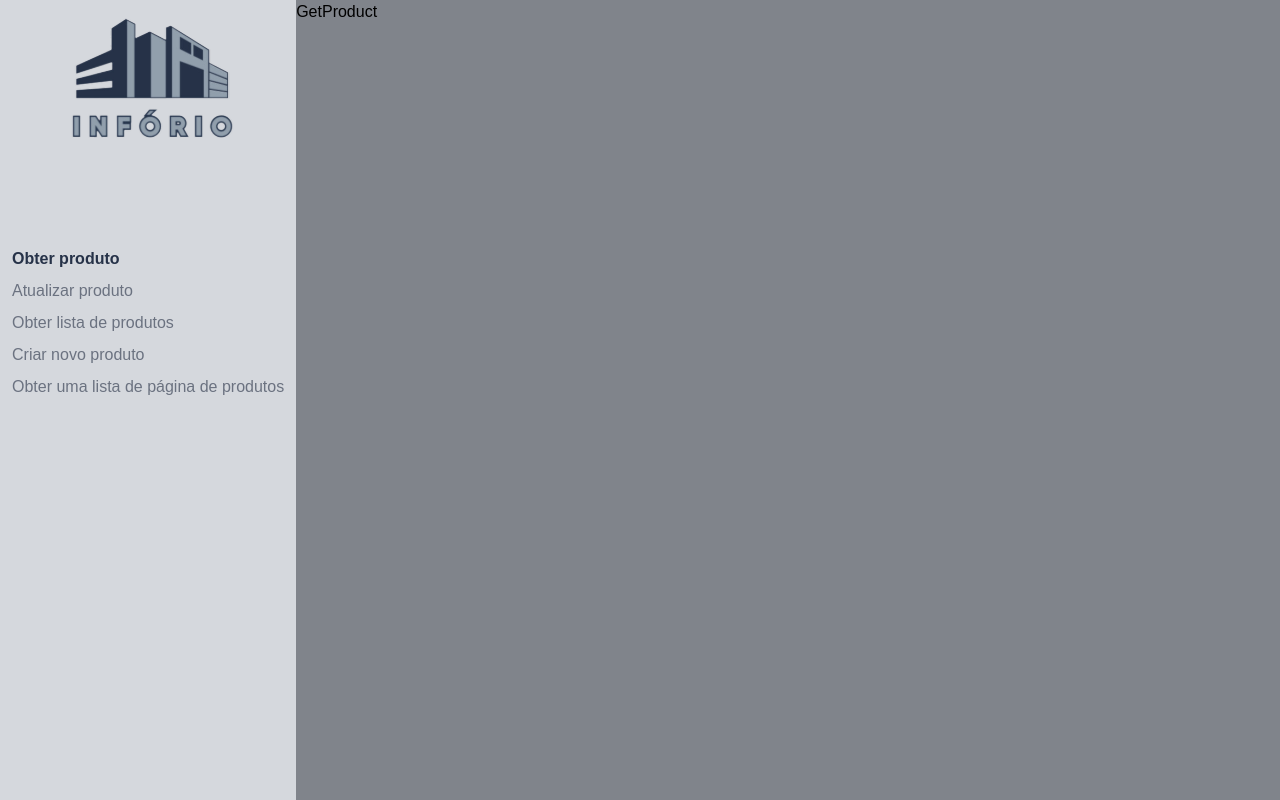
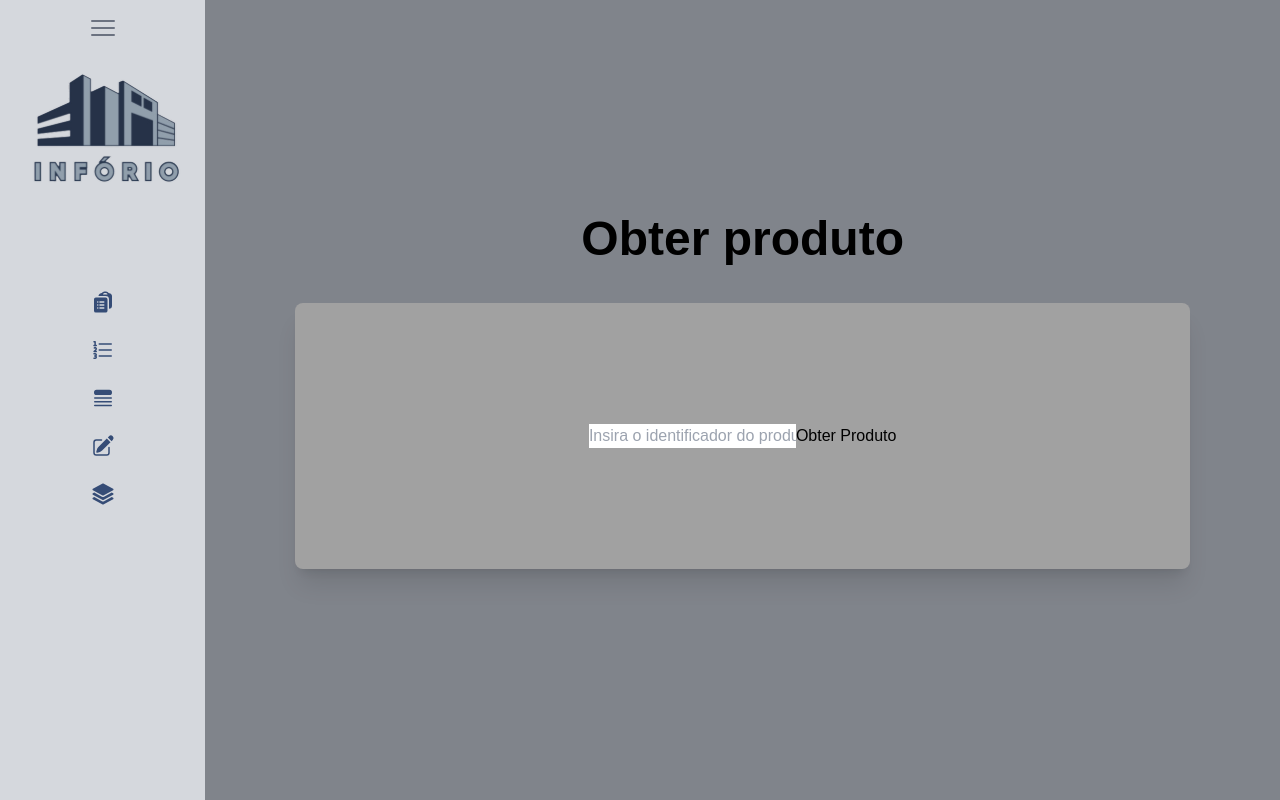
Before and after one commit to KLusvarghi/teste-vaga-sparti, a Next.js app: page /product-controller/get-product in a window 1280 px wide. Built offline with nearby package versions, Linux system fonts and the light colour scheme.

Commit message:
estilização do nav e funcioanlidade

```diff
--- a/package.json
+++ b/package.json
@@ -9,6 +9,7 @@
     "lint": "next lint"
   },
   "dependencies": {
+    "@heroicons/react": "^2.1.5",
     "@svgr/webpack": "^8.1.0",
     "axios": "^1.7.7",
     "classnames": "^2.5.1",
--- a/src/app/components/Box/Box.tsx
+++ b/src/app/components/Box/Box.tsx
@@ -1,9 +1,7 @@
-import { IChildrenProps } from '@/app/types/props'
+import { IChildrenProps } from '@/app/types/props';
 
-const Box = ({children}: IChildrenProps) => {
-  return (
-    <div className='bg-box my-4 mx-8 '>{children}</div>
-  )
-}
+const Box = ({ children }: IChildrenProps) => {
+  return <div className="flex items-center justify-center bg-box my-4 mx-8 w-5/6 h-1/3 rounded-lg shadow-xl">{children}</div>;
+};
 
-export default Box
+export default Box;
--- a/src/app/components/Button/Button.tsx
+++ b/src/app/components/Button/Button.tsx
@@ -0,0 +1,11 @@
+import React from 'react';
+
+interface IButonProps {
+  title: string;
+}
+
+const Button = ({ title }: IButonProps) => {
+  return <button>{title}</button>;
+};
+
+export default Button;
--- a/src/app/components/Input/Input.tsx
+++ b/src/app/components/Input/Input.tsx
@@ -0,0 +1,12 @@
+import React from 'react';
+
+interface IInputProps {
+  placeholder: string;
+  type: string;
+}
+
+const Input = ({ placeholder, type }: IInputProps) => {
+  return <input placeholder={placeholder} type={type} />;
+};
+
+export default Input;
--- a/src/app/components/Link/Link.tsx
+++ b/src/app/components/Link/Link.tsx
@@ -1,20 +1,35 @@
-'use client'
+'use client';
 
 import { ReactNode } from 'react';
 import Link from 'next/link';
-import { usePathname } from 'next/navigation'
+import { usePathname } from 'next/navigation';
+import { useNavContext } from '@/app/context/NavContext';
+import classNames from 'classnames';
 
 interface ILinkProps {
   children: ReactNode;
+  icon?: ReactNode;
   href: string;
 }
 
-const LinkLi = ({ href, children }: ILinkProps) => {
-  const pathname = usePathname()
+const LinkLi = ({ href, children, icon }: ILinkProps) => {
+  const pathname = usePathname();
   const isActive = pathname === href;
+  const { active } = useNavContext();
 
-
-  return <Link className={`hover:text-slate-400 ${isActive ? 'text-[#263248] font-bold' : 'text-gray-500'}`} href={href}>{children} {}</Link>;
+  return (
+    <Link
+      className={classNames('hover:text-slate-400 flex items-center gap-2', {
+        ['text-[#263248] font-bold']: isActive,
+        ['text-gray-500']: !isActive,
+        ['justify-center']: !active,
+      })}
+      href={href}
+    >
+      {icon} {/* Renderiza o ícone aqui */}
+      {active ? children : ''}
+    </Link>
+  );
 };
 
 export default LinkLi;
--- a/src/app/components/Nav/Nav.tsx
+++ b/src/app/components/Nav/Nav.tsx
@@ -1,10 +1,53 @@
+'use client';
 import React from 'react';
 import Image from 'next/image';
 import LinkLi from '../Link/Link';
+import { useNavContext } from '@/app/context/NavContext';
+import { Bars3Icon } from '@heroicons/react/24/solid';
+import { ClipboardDocumentListIcon } from '@heroicons/react/24/solid';
+import { NumberedListIcon } from '@heroicons/react/24/solid';
+import { QueueListIcon } from '@heroicons/react/24/solid';
+import { Square3Stack3DIcon } from '@heroicons/react/24/solid';
+import { PencilSquareIcon } from '@heroicons/react/24/solid';
+import classNames from 'classnames';
 
 export const Nav = () => {
+  const { active, setActive } = useNavContext();
+
+  const iconClassName = classNames(
+    'h-6 w-6 text-gray-500 cursor-pointer hover:fill-[#354C76]',
+    {
+      ['fill-[#354C76]']: !active,
+    },
+  );
+  // const iconClassName =
+  //   'h-6 w-6 text-gray-500 cursor-pointer hover:fill-[#354C76]';
+
+  const iconProps = {
+    height: 26,
+    color: '#263248',
+    className: iconClassName,
+  };
+
   return (
-    <nav className="h-screen bg-nav p-3">
+    <nav
+      className={classNames(
+        'flex flex-col h-screen bg-nav p-3 w-60 overflow-hidden',
+        {
+          ['w-60']: active,
+          ['w-24']: !active,
+        },
+      )}
+    >
+      <Bars3Icon
+        onClick={() => setActive(!active)}
+        className={classNames(
+          'transition ease-in-out delay-150 h-8 w-8 text-gray-500 mb-6 hover:scale-110 cursor-pointer select-none',
+          {
+            ['mx-auto']: !active,
+          },
+        )}
+      />
       <Image
         src="/logo.svg"
         alt="Logo"
@@ -12,22 +55,49 @@ export const Nav = () => {
         height={200}
         className="mx-auto"
       />
-      <ul className="flex flex-col gap-2 mt-24">
+      <ul
+        className={classNames('flex flex-col gap-2 mt-24', {
+          ['gap-6']: !active,
+        })}
+      >
         <li>
-          <LinkLi href="/product-controller/get-product">Obter produto</LinkLi>
+          <LinkLi
+            href="/product-controller/get-product"
+            icon={<ClipboardDocumentListIcon {...iconProps} />}
+          >
+            Obter produto
+          </LinkLi>
         </li>
         <li>
-          <LinkLi href="/product-controller/update-product">Atualizar produto</LinkLi>
+          <LinkLi
+            href="/product-controller/update-product"
+            icon={<NumberedListIcon {...iconProps} />}
+          >
+            Atualizar produto
+          </LinkLi>
         </li>
         <li>
-          <LinkLi href="/product-controller/get-product-list">Obter lista de produtos</LinkLi>
+          <LinkLi
+            href="/product-controller/get-product-list"
+            icon={<QueueListIcon {...iconProps} />}
+          >
+            Obter lista de produtos
+          </LinkLi>
         </li>
         <li>
-          <LinkLi href="/product-controller/create-new-product">Criar novo produto</LinkLi>
+          <LinkLi
+            href="/product-controller/create-new-product"
+            icon={<PencilSquareIcon {...iconProps} />}
+          >
+            Criar novo produto
+          </LinkLi>
         </li>
         <li>
-          <LinkLi href="/product-controller/get-list-of-products-page">
-            Obter uma lista de página de produtos
+          <LinkLi
+            href="/product-controller/get-list-of-products-page"
+            icon={<Square3Stack3DIcon {...iconProps} />}
+          >
+            Obter página de produtos
           </LinkLi>
         </li>
       </ul>
--- /dev/null
+++ b/src/app/components/Title/Title.tsx
@@ -0,0 +1,10 @@
+import { IChildrenProps } from '@/app/types/props'
+import React from 'react'
+
+const Title = ({children}: IChildrenProps) => {
+  return (
+    <h1 className='text-5xl	font-bold mb-6'>{children}</h1>
+  )
+}
+
+export default Title
--- /dev/null
+++ b/src/app/context/NavContext.tsx
@@ -0,0 +1,17 @@
+'use client';
+
+import React, { createContext, useContext, useState, ReactNode } from 'react';
+
+const NavContext = createContext({});
+
+export const useNavContext = () => useContext(NavContext);
+
+export const NavProvider = ({ children }: { children: ReactNode }) => {
+  const [active, setActive] = useState(false);
+
+  return (
+    <NavContext.Provider value={{ active, setActive }}>
+      {children}
+    </NavContext.Provider>
+  );
+};
--- a/src/app/layout.tsx
+++ b/src/app/layout.tsx
@@ -2,6 +2,7 @@ import type { Metadata } from 'next';
 import localFont from 'next/font/local';
 import './globals.css';
 import { Nav } from '@/app/components/Nav/Nav';
+import { NavProvider } from './context/NavContext';
 
 const geistSans = localFont({
   src: './fonts/GeistVF.woff',
@@ -27,11 +28,12 @@ export default function RootLayout({
   return (
     <html lang="pt-br">
       <body
-        // defino o layou do site
         className={`${geistSans.variable} ${geistMono.variable} antialiased flex col`}
       >
-        <Nav/>
-        {children}
+        <NavProvider>
+          <Nav />
+          {children}
+        </NavProvider>
       </body>
     </html>
   );
--- a/src/app/product-controller/get-product-list/page.tsx
+++ b/src/app/product-controller/get-product-list/page.tsx
@@ -1,8 +1,11 @@
+import Box from '@/app/components/Box/Box'
 import React from 'react'
 
 const GetProductList = () => {
   return (
-    <div>page</div>
+    <main className=" flex items-center justify-center min-h-screen w-screen bg-[#80848B]font-[family-name:var(--font-geist-sans)]">
+      <Box></Box>
+    </main>
   )
 }
 
--- a/src/app/product-controller/get-product/page.tsx
+++ b/src/app/product-controller/get-product/page.tsx
@@ -1,9 +1,19 @@
-import React from 'react'
+import Box from '@/app/components/Box/Box';
+import Button from '@/app/components/Button/Button';
+import Input from '@/app/components/Input/Input';
+import Title from '@/app/components/Title/Title';
+import React from 'react';
 
 const GetProduct = () => {
   return (
-    <div>GetProduct</div>
-  )
-}
+    <main className="flex flex-col items-center justify-center min-h-screen w-screen bg-[#80848B]font-[family-name:var(--font-geist-sans)]">
+      <Title>Obter produto </Title>
+      <Box>
+        <Input placeholder="Insira o identificador do produto" type="text" />
+        <Button title="Obter Produto" />
+      </Box>
+    </main>
+  );
+};
 
-export default GetProduct
+export default GetProduct;
```
Also changed, not shown: 1 other file (tests, documents, lock files or other folders).
